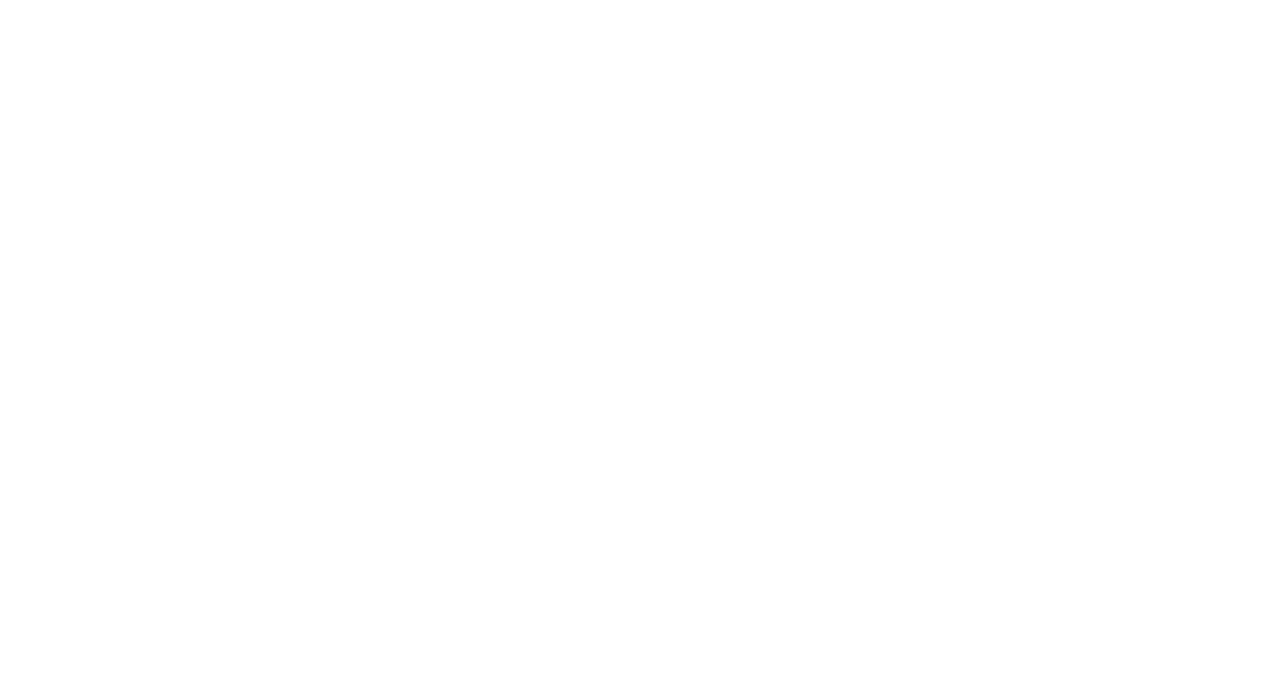
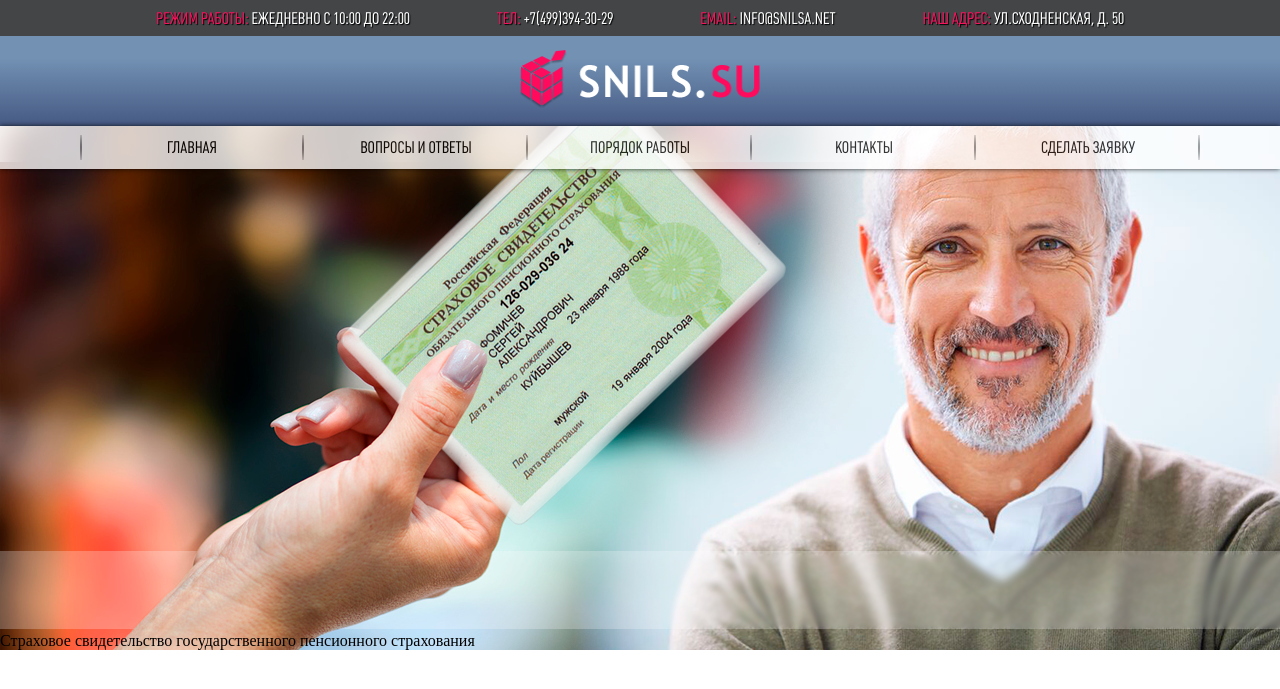
Before and after one commit to byshabay/snils.su, a PHP site: page / in a window 1280 px wide. Before the commit the part shown is empty. Shown: the top 689 px of the page. Run offline with PHP 8.4, Linux system fonts and the light colour scheme.

Commit message:
Add desktop header

```diff
--- a/index.html
+++ b/index.html
@@ -5,8 +5,42 @@
     <meta http-equiv="X-UA-Compatible" content="IE=edge">
     <meta name="viewport" content="width=device-width, initial-scale=1.0">
     <title>Шабайкина - Тестовое задание</title>
+    <link rel="stylesheet" href="style.css">
 </head>
 <body>
+    <header class="header">
+        <div class="header__info">
+            <ul class="header__top_list">
+                <li> <span>режим работы:</span>  ежедневно с 10:00 до 22:00</li>
+                <li> <span>тел:</span> +7(499)394-30-29</li>
+                <li> <span>email:</span> info@snilsa.net</li>
+                <li> <span>наш адрес:</span> ул.Сходненская, д. 50</li>
+            </ul>
+        </div>
+        <div class="header__body">
+            <a href="#" class="header__logo">
+                <img src="src/logo.png" alt="Логотип snils.su">
+            </a>
+            <div class="header__burger">
+                <span></span>
+            </div>
+        </div>
+        <nav class="header__list">
+            <ul class="header__bottom_list">
+                <li> <a href="#"> Главная</a></li>
+                <li> <a href="#1">Вопросы и ответы</a></li>
+                <li><a href="#2">Порядок работы</a></li>
+                <li><a href="#3">Контакты</a></li>
+                <li><a href="#4">Сделать заявку</a></li>
+            </ul>
+        </nav>
+    </header>
+    <div class="bkg">
+        <span>Страховое свидетельство государственного пенсионного страхования</span>
+    </div>
 
+
+    <script src="https://ajax.googleapis.com/ajax/libs/jquery/2.2.0/jquery.min.js"></script>
+    <script src="script.js"></script>
 </body>
 </html>
--- /dev/null
+++ b/script.js
@@ -0,0 +1,13 @@
+$(document).ready(function(){
+    /*BURGER*/
+    $('.header__burger').click(function(event){
+        $('.header__burger, .header__list, .header__info').toggleClass('active');
+    });
+    /*ACTIVE MENU LINKS*/
+   var url = $(location).attr('href');
+   $.each($('.header__bottom_list li a'), function(){
+        if(this.href == url){
+            $(this).addClass('active_link');
+        }
+   });
+});
--- a/style.css
+++ b/style.css
@@ -1,4 +1,206 @@
 :root{
     --red: #f5135c;
     --grey: #434547;
+    --max: 1160px;
+    --text_17: calc( (100vw - 300px)/(1440 - 300) * (17 - 14) + 14px); /*font-size: 17px*/
 }
+*{
+    margin: 0;
+    padding: 0;
+}
+.header{
+    font-family: "Plumb", Arial, Helvetica, sans-serif;
+    text-transform: uppercase;
+    position: fixed;
+    z-index: 19;
+    width: 100%;
+}
+.container{
+    max-width: var(--max);
+    margin: 0 auto;
+}
+.header__logo{
+    max-width: 240px;
+    width: 30vw;
+}
+.header__logo img{
+    width: 100%;
+}
+.header li{
+    list-style-type: none;
+}
+.header__top_list, .header__bottom_list{
+    display: flex;
+    justify-content: space-between;
+    align-items: center;
+    height: 100%;
+    font-size: var(--text_17);
+}
+.header__burger{
+    display: none;
+}
+.header__body{
+    z-index: 2;
+    background: linear-gradient(#7291b3 25%, #465983 );
+    width: 100%;
+    top: 0;
+    height: 90px;
+    display: flex;
+    align-items: center;
+    justify-content: center;
+}
+.header__info{
+    top: 0;
+    width: 100%;
+    background-color: var(--grey);
+    height: 36px;
+}
+.header__info ul{
+    margin: 0px auto;
+    color: #fff;
+    text-shadow: 1px 1px 1px black;
+}
+.header__info ul span{
+    color: var(--red);
+}
+.header__list{
+    height: 43px;
+    background-color: #fff;
+    opacity: 78%;
+    box-shadow: 0 0 5px;
+}
+.bkg{
+    background: url('src/bkg.png');
+    height: 640px;
+    position: relative;
+    top: 10px;
+}
+.bkg span{
+    position: absolute;
+    bottom: 0;
+}
+.header__top_list{
+    max-width: 968px;
+    width: 80%;
+}
+.header__bottom_list{
+    max-width: 1120px;
+    width: 90%;
+    margin: 0 auto;
+}
+.header__bottom_list li::after, .header__bottom_list li:first-child::before{
+    content: ' ';
+    background: radial-gradient(var(--grey), #fff );
+    width: 2px;
+    height: 25px;
+    position: absolute;
+    display: block;
+
+}
+.header__bottom_list li::after{
+    right: 0;
+}
+.header__bottom_list li:first-child::before{
+    left: 0;
+}
+.header__bottom_list li:first-child::before{
+    width: 2px;
+}
+.header__bottom_list li{
+    position: relative;
+    display: flex;
+    width: 20%;
+    align-items: center;
+    justify-content: center;
+}
+.header__bottom_list a{
+    text-decoration: none;
+    color: #000;
+    width: 80%;
+    text-align: center;
+    padding: 2px 0;
+}
+.header__bottom_list a:hover, .header__bottom_list .active_link{
+    border-bottom: 2px solid var(--red);
+    margin-top: 2px;
+}
+
+
+
+
+@media (max-width: 767px){
+    .header__burger{
+        display: block;
+        width: 30px;
+        height: 20px;
+        position: relative;
+        z-index: 2;
+    }
+    .header__burger::after,  .header__burger::before{
+        content: '';
+        background-color: #fff;
+        height: 2px;
+        width: 100%;
+        position: absolute;
+        transition: all 0.3s ease 0s;
+    }
+    .header__burger::before{
+        top: 0;
+    }
+    .header__burger::after{
+        bottom: 0;
+    }
+    .header__burger span{
+        background-color: #fff;
+        width: 100%;
+        height: 2px;
+        position: absolute;
+        top: 9px;
+        transition: all 0.3s ease 0s;
+    }
+    .header__burger.active::before{
+        transform: rotate(45deg);
+        top: 9px;
+        transition: all 0.3s ease 0s;
+    }
+    .header__burger.active::after{
+        transform: rotate(-45deg);
+        bottom: 9px;
+        transition: all 0.3s ease 0s;
+    }
+    .header__burger.active span{
+        transform: scale(0);
+    }
+    .header__list{
+        background-color: var(--red);
+        position: fixed;
+        height: 100%;
+        width: 100%;
+        padding-top: 50px;
+        z-index: 1;
+        top: -100%;
+    }
+    .header__info{
+        position: fixed;
+        z-index: 2;
+        padding-top: 100px;
+        top: -100%;
+    }
+    .header__list.active{
+        top: 150px;
+    }
+    .header__info.active{
+        top: 50px;
+    }
+    .header__body{
+        position: fixed;
+        height: 50px;
+        justify-content: space-between;
+    }
+
+
+}
+@font-face {
+    font-family: 'Plumb';
+    src: url("src/PlumbRegular.ttf");
+}
```
Also changed, not shown: src/38815.png (added), src/bkg.png (added), src/logo.png (added).
